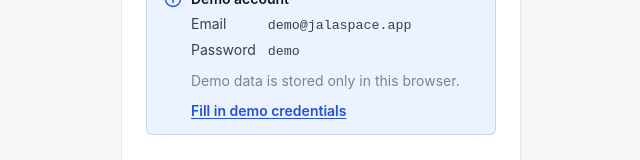
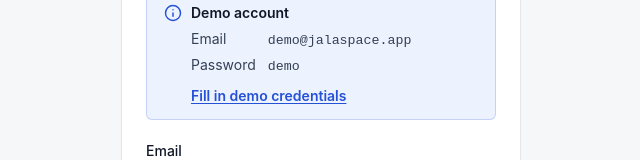
Before and after one commit to jussipalanen/jalaspace, a React (Vite) app in the folder frontend/: page /login in a window 1280 px wide. Shown: the part 295-455 px from the top of the page, without its empty margins (319-959 px from the left). Built offline with nearby package versions, Linux system fonts and the light colour scheme; no server answers.

Commit message:
fix(auth): remove the login hint that wrongly said data stays in the browser (#110)

```diff
--- a/frontend/src/features/auth/LoginForm.tsx
+++ b/frontend/src/features/auth/LoginForm.tsx
@@ -60,7 +60,6 @@ export function LoginForm() {
               <code>{DEMO_CREDENTIALS.password}</code>
             </dd>
           </dl>
-          <p className="login-form__demo-hint">{t('auth.demoHint')}</p>
           <button type="button" className="login-form__demo-fill" onClick={fillDemoCredentials}>
             {t('auth.fillDemo')}
           </button>
--- a/frontend/src/i18n/locales/en.ts
+++ b/frontend/src/i18n/locales/en.ts
@@ -127,7 +127,6 @@ export const en = {
     password: 'Password',
     submitting: 'Signing in…',
     demoAccount: 'Demo account',
-    demoHint: 'Demo data is stored only in this browser.',
     fillDemo: 'Fill in demo credentials',
     notice:
       'This is a demo. Sign-in is simulated in your browser and is not secure. Data is stored only in this browser.',
--- a/frontend/src/i18n/locales/fi.ts
+++ b/frontend/src/i18n/locales/fi.ts
@@ -126,7 +126,6 @@ export const fi: Messages = {
     password: 'Salasana',
     submitting: 'Kirjaudutaan…',
     demoAccount: 'Demotili',
-    demoHint: 'Demotiedot tallennetaan vain tähän selaimeen.',
     fillDemo: 'Täytä demotunnukset',
     notice:
       'Tämä on demo. Kirjautuminen tapahtuu vain selaimessasi, eikä se ole turvallinen. Tiedot tallennetaan vain tähän selaimeen.',
--- a/frontend/src/pages/LoginPage.css
+++ b/frontend/src/pages/LoginPage.css
@@ -98,12 +98,6 @@
   font-size: 0.95em;
 }
 
-.login-form__demo-hint {
-  margin: var(--space-2) 0 0;
-  font-size: var(--text-sm);
-  color: var(--color-text-subtle);
-}
-
 .login-form__demo-fill {
   margin-top: var(--space-2);
   padding: 0;
```
Also changed, not shown: 1 other file (tests, documents, lock files or other folders).
